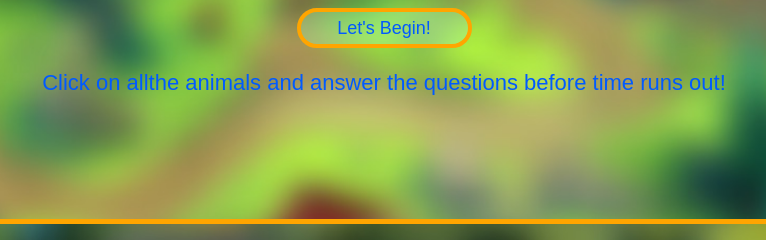
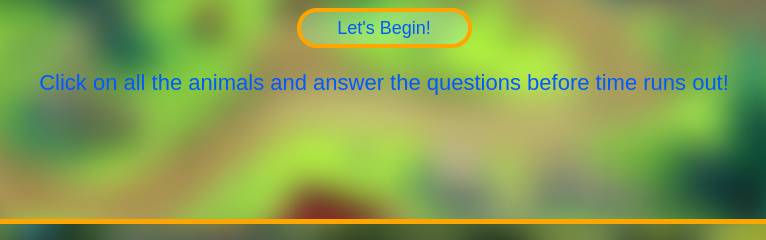
Before and after one commit to Charlesiubao/coding-critters, a plain HTML site: page index.html in a window 1280 px wide. Shown: the part 556-796 px from the top of the page, 256-1022 px from the left. Drawn offline with Linux system fonts and the light colour scheme; some packages are replaced by stand-ins of ours; a script that the page names is missing; a web font is replaced by a local one.

Commit message:
more cleaning

```diff
--- a/index.html
+++ b/index.html
@@ -31,7 +31,7 @@
             <div class="startScreen">
                 <h1 id="startScreenLogo"></h1>
                 <button id="startButton">Let's Begin!</button>
-                <p>Click on allthe animals and answer the questions before time runs out!</p>
+                <p>Click on all the animals and answer the questions before time runs out!</p>
             </div>
             <div class="map inactive">
                 <div id="hippo"></div>
```
